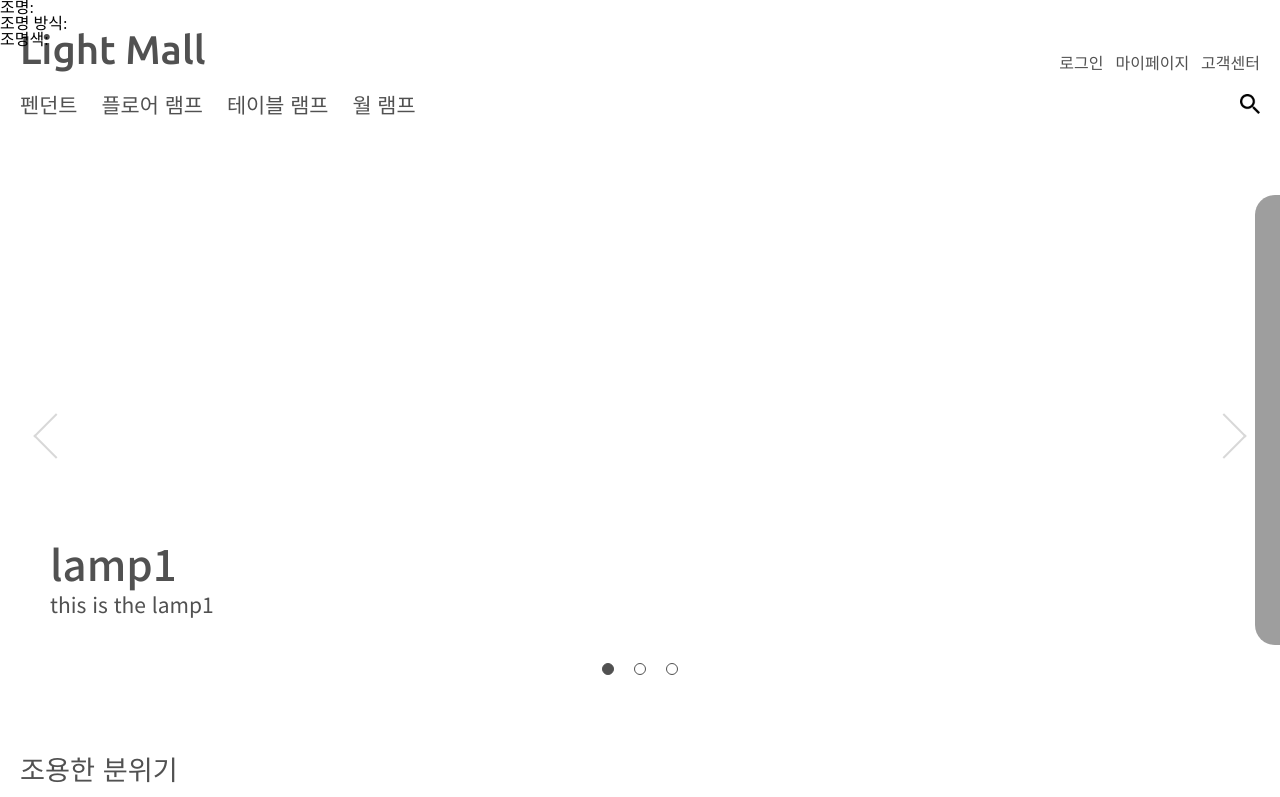
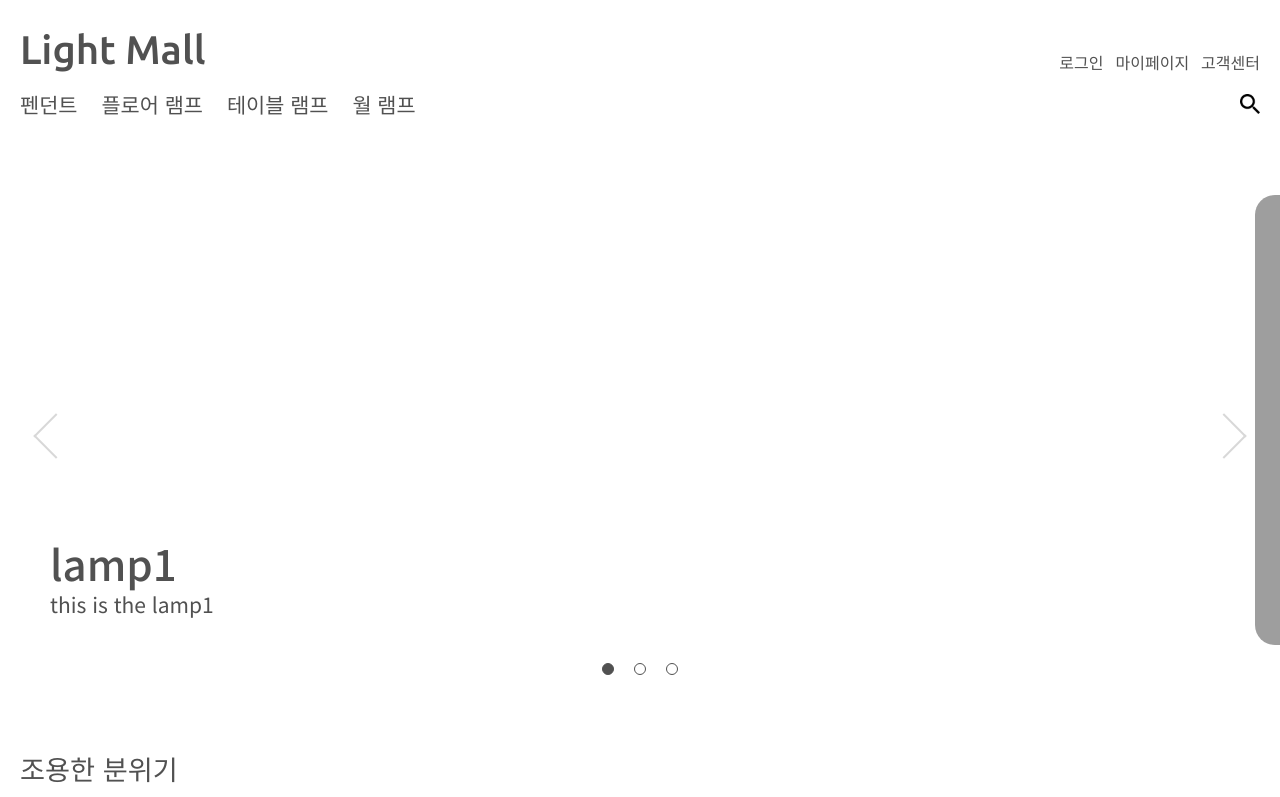
Before and after one commit to 20230822/Front, a React (Create React App) app: page / in a window 1280 px wide. Shown: the top 797 px of the page. Built offline with nearby package versions, Linux system fonts and the light colour scheme; grey boxes are pictures that could not be loaded.

Commit message:
lightImage

```diff
--- a/src/components/light.js
+++ b/src/components/light.js
@@ -1,20 +1,9 @@
 import React from "react";
-import { useEffect, useState } from "react";
+import "../style/light.css";
 
-function Light({ selectedItem, lightMethod, lightColor }) {
-  useEffect(() => {
-    // props 중 하나라도 변경되면 해당 내용을 콘솔에 출력
-    console.log("selectedItem:", selectedItem);
-    console.log("lightMethod:", lightMethod);
-    console.log("lightColor:", lightColor);
-  }, [selectedItem, lightMethod, lightColor]);
-
+function Light() {
   return (
-    <div className="light">
-      조명: {selectedItem} <br />
-      조명 방식: {lightMethod} <br />
-      조명색: {lightColor}
-    </div>
+    <div className="light 펜던트"></div>
   );
 }
 
--- a/src/routes/Header.js
+++ b/src/routes/Header.js
@@ -1,25 +1,23 @@
 //a태그는 전체 새로고침이기에 link를 사용하여 특정 부분만 불러오기
 import { Link } from "react-router-dom";
-import { useState } from "react";
 import "../style/Header.css";
 import Light from "../components/light";
 import Search from "../components/search";
 
 function Header() {
-  const [selectedItem, setSelectedItem] = useState("");
-  const handleItemClick = (itemName) => {
-    setSelectedItem(itemName);
+  const onReset = (e) => {
+    e.target.parentElement.parentElement.parentElement.parentElement.firstChild.firstChild.className = "light 펜던트";
   };
 
   return (
     <div className="header">
       <div className="light-illustration">
-        <Light selectedItem={selectedItem}/>
+        <Light />
       </div>
 
       <div className="menu">
         <div className="menu-top">
-          <h1><Link className="menu-title" to={"/"}>Light Mall</Link></h1>
+          <h1><Link className="menu-title" to={"/"} onClick={onReset}>Light Mall</Link></h1>
           <ul className="menu-help">
             <li><Link className="menu-help-item" to={"/Login"}>로그인</Link></li> {/* 로그인 시 로그아웃으로 */}
             <li><Link className="menu-help-item" to={"/MyPage"}>마이페이지</Link></li>
@@ -29,10 +27,10 @@ function Header() {
 
         <div className="menu-bottom">
           <nav>
-            <span><Link className="menu-category-item" to={"/Products/펜던트" } onClick={() => handleItemClick("펜던트")}>펜던트</Link></span>
-            <span><Link className="menu-category-item" to={"/Products/플로어램프"} onClick={() => handleItemClick("플로어램프")}>플로어 램프</Link></span>
-            <span><Link className="menu-category-item" to={"/Products/테이블램프"} onClick={() => handleItemClick("테이블램프")}>테이블 램프</Link></span>
-            <span><Link className="menu-category-item" to={"/Products/월램프"} onClick={() => handleItemClick("월램프")}>월 램프</Link></span>
+            <span><Link className="menu-category-item" to={"/Products/펜던트"}>펜던트</Link></span>
+            <span><Link className="menu-category-item" to={"/Products/플로어램프"}>플로어 램프</Link></span>
+            <span><Link className="menu-category-item" to={"/Products/테이블램프"}>테이블 램프</Link></span>
+            <span><Link className="menu-category-item" to={"/Products/월램프"}>월 램프</Link></span>
           </nav>
 
           <Search />
--- a/src/routes/Products.js
+++ b/src/routes/Products.js
@@ -1,7 +1,6 @@
 import { useLocation } from "react-router";
-import { useEffect, useState } from "react";
+import { useEffect, useState, useRef } from "react";
 import Items from "../components/items";
-import Light from "../components/light"
 import "../style/Products.css";
 
 // 가져온 주소의 한글아스키값과 일치하는 램프 이름을 선언한 객체
@@ -30,13 +29,15 @@ function Products() {
   const [lampName, setLampName] = useState("");
   // 현재 주소의 경로이름만 가져오기
   const location = useLocation().pathname;
+  const product = useRef();
+
   // 주소가 바뀔때마다 실행
   useEffect(() => {
     // substr은 삭제된 기능이라고 하므로 substring으로 대체 10자리까지 자르고 저장
     const locationName = location.substring(10);
-
     // 주소 이름과 매치되는 램프 이름 설정
     const matchedLamp = lampAddress.find((lamp) => lamp.address === locationName);
+
     if (matchedLamp) {
       setLampName(matchedLamp.lamp);
     } else {
@@ -46,19 +47,24 @@ function Products() {
   }, [lampName, location]);
 
   const onClickLightM = (e) => {
-    setLightMethod((pre) => e.target.innerText);
+    setLightMethod(() => e.target.innerText);
     if (lightMethod === e.target.innerText)
       setLightMethod("");
   };
 
   const onClickLightC = (e) => {
-    setLightColor((pre) => e.target.innerText);
+    setLightColor(() => e.target.innerText);
     if (lightColor === e.target.innerText)
       setLightColor("");
   };
 
+  // light 이미지를 바꾸기 위해 className을 바꿔주는 함수
+  useEffect(() => {
+    product.current.parentElement.firstChild.firstChild.firstChild.className = `light ${lampName} ${lightMethod} ${lightColor}`;
+  }, [lightColor, lightMethod, lampName]);
+
   return (
-    <div className="products">
+    <div className="products" ref={product}>
       <div className="products-filter">
         <div className="filter-method">
           <ul className="method">
@@ -88,7 +94,6 @@ function Products() {
       <Items
         path={lampName}
       />
-      <Light lightMethod={lightMethod} lightColor={lightColor}/>
     </div>
   );
 }
--- a/src/style/light.css
+++ b/src/style/light.css
@@ -0,0 +1,6 @@
+.light {
+  position: absolute;
+  top: 0;
+  left: 0;
+  z-index: 9999;
+}
```
